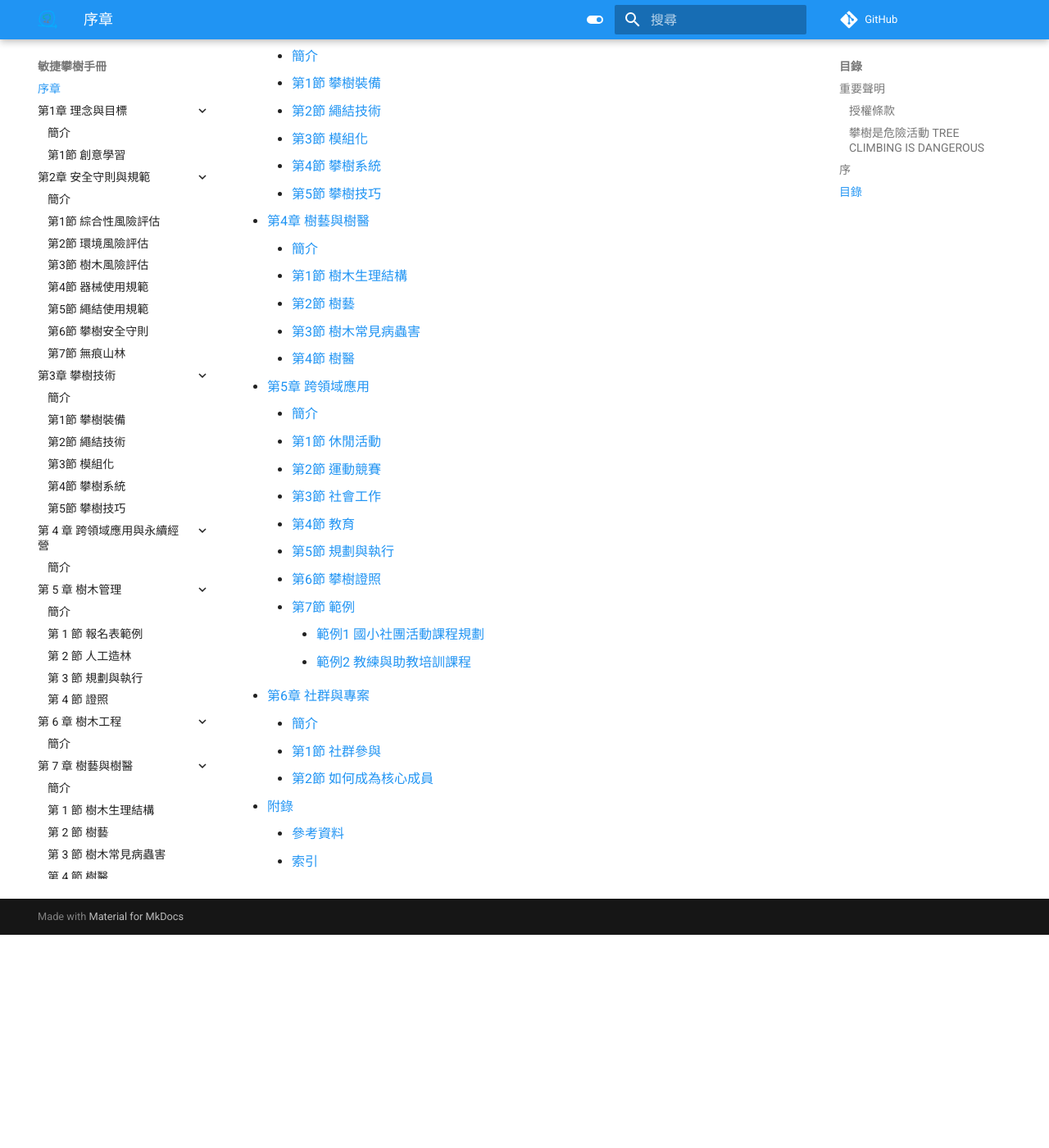
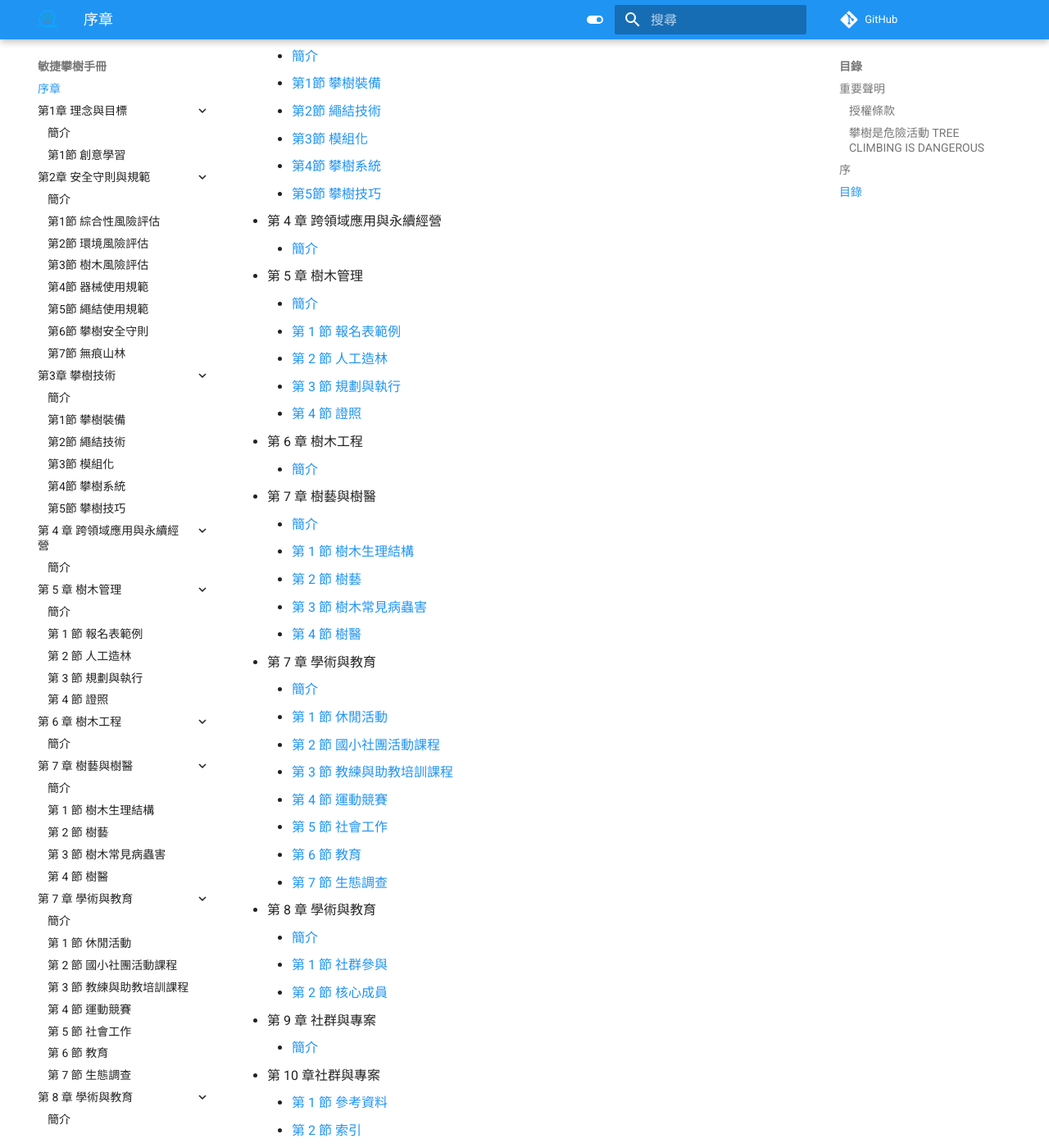
Before and after one commit to Uesugi-Summer-Sea/Agile-Tree-Climbing-Manual, an MkDocs documentation site: the page built from docs/README.md, in a window 1280 px wide and 1400 px high, scrolled down 1881 px. Shown: the whole window at 82% size. Built offline with MkDocs 1.6.1 and Material for MkDocs 9.7.7, drawn with Linux system fonts in a browser that asks for light colours; comment, search, counter and statistics services are not loaded; before the commit the page ends 3021 px from its top, so only the background shows below that; some of the changed text lies outside the part shown.

Commit message:
Relate #114 !41 提交將更新首頁的目錄結構
修改項目:

模組:

```diff
--- a/docs/README.md
+++ b/docs/README.md
@@ -1,5 +1,8 @@
+
 ## 重要聲明
+
 ### 授權條款
+
 ![](https://creativecommons.org/images/deed/svg/cc_white.svg)![](https://creativecommons.org/images/deed/svg/attribution_icon_white.svg)![](https://creativecommons.org/images/deed/svg/sa_white.svg)
 
 姓名標示-相同方式分享 3.0 台灣 (CC BY-SA 3.0 TW)
@@ -25,52 +28,68 @@ MIT License
 > By clicking the any link below is an indication of acceptance of risk and responsibility for personal safety.
 
 ## 序
+
 「敏捷攀樹手冊」(Agile Tree Climbing Manual)是以「本然教育」中的「本然」概念出發撰寫此手冊，也就是將靈性、愛、幸福、環保、大自然、尊重與生命教育等眾多議題可以透過一個學習模式完成，雖然可能活動沒辦法一次讓所有東西教學完成，但如果是長期的課程會讓在每一次的實際操作可以漸漸的往「本然」方向前進，也就是「動加分」學習模式。
 
 因此專業的「攀樹技術」在此手冊是工具，是達到朝向「本然」的「動加分」學習模式中的工具之一，因此手冊以如何將專業的攀樹技術藉由融合「本然教育」教學方式來漸漸的回歸到「本然」，並且手冊中活動規劃與執行會以[「敏捷活動規劃宣言)」(Manifesto for Agile Event Planning)](https://github.com/Uesugi-Summer-Sea/Manifesto-for-Agile-Event-Planning)、Scrum與「規劃與執行」(Planning Execution)等來作為團隊在規劃與執行活動的工具。
 
 ## 目錄
+
 - [序章](README.md)
-- [第1章 理念與目標](1-理念與目標/README.md)
-  - [簡介](1-理念與目標/README.md)
-  - [第1節 創意學習](1-理念與目標/1-創意學習.md)
-- [第2章 安全守則與規範](2-安全守則與規範/README.md)
-  - [簡介](2-安全守則與規範/README.md)
-  - [第1節 綜合性風險評估](2-安全守則與規範/1-綜合性風險評估.md)
-  - [第2節 環境風險評估](2-安全守則與規範/2-環境風險評估.md)
-  - [第3節 樹木風險評估](2-安全守則與規範/3-樹木風險評估.md)
-  - [第4節 器械使用規範](2-安全守則與規範/4-器械使用規範.md)
-  - [第5節 繩結使用規範](2-安全守則與規範/5-繩結使用規範.md)
-  - [第6節 攀樹安全守則](2-安全守則與規範/6-攀樹安全守則.md)
-  - [第7節 無痕山林](2-安全守則與規範/7-無痕山林.md)
-- [第3章 攀樹技術](3-攀樹技術/README.md)
-  - [簡介](3-攀樹技術/README.md)
-  - [第1節 攀樹裝備](3-攀樹技術/1-攀樹裝備.md)
-  - [第2節 繩結技術](3-攀樹技術/2-繩結技術.md)
-  - [第3節 模組化](3-攀樹技術/3-模組化.md)
-  - [第4節 攀樹系統](3-攀樹技術/4-攀樹系統.md)
-  - [第5節 攀樹技巧](3-攀樹技術/5-攀樹技巧.md)
-- [第4章 樹藝與樹醫](4-樹藝與樹醫/README.md)
-  - [簡介](4-樹藝與樹醫/README.md)
-  - [第1節 樹木生理結構](4-樹藝與樹醫/1-樹木生理結構.md)
-  - [第2節 樹藝](4-樹藝與樹醫/2-樹藝.md)
-  - [第3節 樹木常見病蟲害](4-樹藝與樹醫/3-樹木常見病蟲害.md)
-  - [第4節 樹醫](4-樹藝與樹醫/4-樹醫.md)
-- [第5章 跨領域應用](5-跨領域應用/README.md)
-  - [簡介](5-跨領域應用/README.md)
-  - [第1節 休閒活動](5-跨領域應用/1-休閒活動.md)
-  - [第2節 運動競賽](5-跨領域應用/2-運動競賽.md)
-  - [第3節 社會工作](5-跨領域應用/3-社會工作.md)
-  - [第4節 教育](5-跨領域應用/4-教育.md)
-  - [第5節 規劃與執行](5-跨領域應用/5-規劃與執行.md)
-  - [第6節 攀樹證照](5-跨領域應用/6-證照.md)
-  - [第7節 範例](5-跨領域應用/7-範例/1-國小社團活動課程.md)
-    - [範例1 國小社團活動課程規劃](5-跨領域應用/7-範例/1-國小社團活動課程.md)
-    - [範例2 教練與助教培訓課程](5-跨領域應用/7-範例/2-教練與助教培訓課程.md)
-- [第6章 社群與專案](6-社群與專案/README.md)
-  - [簡介](6-社群與專案/README.md)
-  - [第1節 社群參與](6-社群與專案/1-社群參與.md)
-  - [第2節 如何成為核心成員](6-社群與專案/2-核心成員.md)
-- [附錄](7-附錄/1-參考資料.md)
-  - [參考資料](7-附錄/1-參考資料.md)
-  - [索引](7-附錄/2-索引.md)
+- 第1章 理念與目標
+  - [簡介](01-理念與目標/README.md)
+  - [第1節 創意學習](01-理念與目標/1-創意學習.md)
+- 第2章 安全守則與規範
+  - [簡介](02-安全守則與規範/README.md)
+  - [第1節 綜合性風險評估](02-安全守則與規範/1-綜合性風險評估.md)
+  - [第2節 環境風險評估](02-安全守則與規範/2-環境風險評估.md)
+  - [第3節 樹木風險評估](02-安全守則與規範/3-樹木風險評估.md)
+  - [第4節 器械使用規範](02-安全守則與規範/4-器械使用規範.md)
+  - [第5節 繩結使用規範](02-安全守則與規範/5-繩結使用規範.md)
+  - [第6節 攀樹安全守則](02-安全守則與規範/6-攀樹安全守則.md)
+  - [第7節 無痕山林](02-安全守則與規範/7-無痕山林.md)
+- 第3章 攀樹技術
+  - [簡介](03-攀樹技術/README.md)
+  - [第1節 攀樹裝備](03-攀樹技術/1-攀樹裝備.md)
+  - [第2節 繩結技術](03-攀樹技術/2-繩結技術.md)
+  - [第3節 模組化](03-攀樹技術/3-模組化.md)
+  - [第4節 攀樹系統](03-攀樹技術/4-攀樹系統.md)
+  - [第5節 攀樹技巧](03-攀樹技術/5-攀樹技巧.md)
+- 第 4 章 跨領域應用與永續經營
+  - [簡介](04-跨領域應用與永續經營/README.md)
+- 第 5 章 樹木管理
+  - [簡介](05-樹木管理/README.md)
+  - [第 1 節 報名表範例](05-樹木管理/3-報名表範例.md)
+  - [第 2 節 人工造林](05-樹木管理/5-人工造林.md)
+  - [第 3 節 規劃與執行](05-樹木管理/5-規劃與執行.md)
+  - [第 4 節 證照](05-樹木管理/6-證照.md)
+- 第 6 章 樹木工程
+  - [簡介](06-樹木工程/README.md)
+- 第 7 章 樹藝與樹醫
+  - [簡介](07-樹藝與樹醫/README.md)
+  - [第 1 節 樹木生理結構](07-樹藝與樹醫/1-樹木生理結構.md)
+  - [第 2 節 樹藝](07-樹藝與樹醫/2-樹藝.md)
+  - [第 3 節 樹木常見病蟲害](07-樹藝與樹醫/3-樹木常見病蟲害.md)
+  - [第 4 節 樹醫](07-樹藝與樹醫/4-樹醫.md)
+- 第 7 章 學術與教育
+  - [簡介](08-學術與教育/README.md)
+  - [第 1 節 休閒活動](08-學術與教育/1-休閒活動.md)
+  - [第 2 節 國小社團活動課程](08-學術與教育/1-國小社團活動課程.md)
+  - [第 3 節 教練與助教培訓課程](08-學術與教育/2-教練與助教培訓課程.md)
+  - [第 4 節 運動競賽](08-學術與教育/2-運動競賽.md)
+  - [第 5 節 社會工作](08-學術與教育/3-社會工作.md)
+  - [第 6 節 教育](08-學術與教育/4-教育.md)
+  - [第 7 節 生態調查](08-學術與教育/4-生態調查.md)
+- 第 8 章 學術與教育
+  - [簡介](08-學術與教育/README.md)
+  - [第 1 節 社群參與](09-社群與專案/1-社群參與.md)
+  - [第 2 節 核心成員](09-社群與專案/2-核心成員.md)
+- 第 9 章 社群與專案
+  - [簡介](09-社群與專案/README.md)
+- 第 10 章社群與專案
+  - [第 1 節 參考資料](10-附錄/1-參考資料.md)
+  - [第 2 節 索引](10-附錄/2-索引.md)
+  - [第 3 節 附錄](10-附錄/2-附錄.md)
+  - [第 4 節 問卷調查](10-附錄/3-問卷調查.md)
+  - [第 5 節 客戶滿意度調查問卷](10-附錄/3-客戶滿意度調查問卷.md)
+- [出版資訊](出版資訊.md)
```
